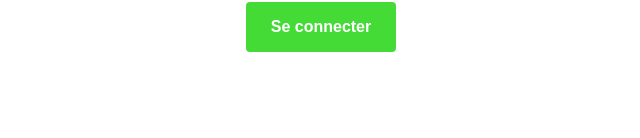
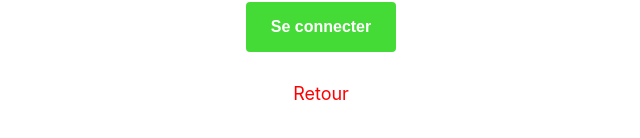
Before and after one commit to PetitMais/EasyCrea_Vue, a Vue app: page /connexion in a window 1280 px wide. Shown: the part 288-426 px from the top of the page, without its empty margins (319-959 px from the left). Built offline with nearby package versions, Linux system fonts and the light colour scheme.

Commit message:
CSS fix connexion View

```diff
--- a/src/views/ConnexionView.vue
+++ b/src/views/ConnexionView.vue
@@ -120,7 +120,7 @@ button:hover {
 </style> -->
 <script setup>
 import { ref, onMounted } from 'vue';
-import { useRouter } from 'vue-router';
+import { RouterLink, useRouter } from 'vue-router';
 
 const router = useRouter();
 const email = ref('');
@@ -196,6 +196,10 @@ async function handleSubmit(event) {
       <button type="submit">Se connecter</button>
       <p v-if="errorMessage" class="error">{{ errorMessage }}</p>
     </form>
+     <!-- Bouton affiché uniquement si choiceRank est 'créateur' -->
+     <RouterLink to="/inscription" v-if="choiceRank === 'créateur'">Inscription</RouterLink>
+      <!-- Bouton retour -->
+    <RouterLink to="/" id="back">Retour</RouterLink>
   </section>
 
 </template>
```
